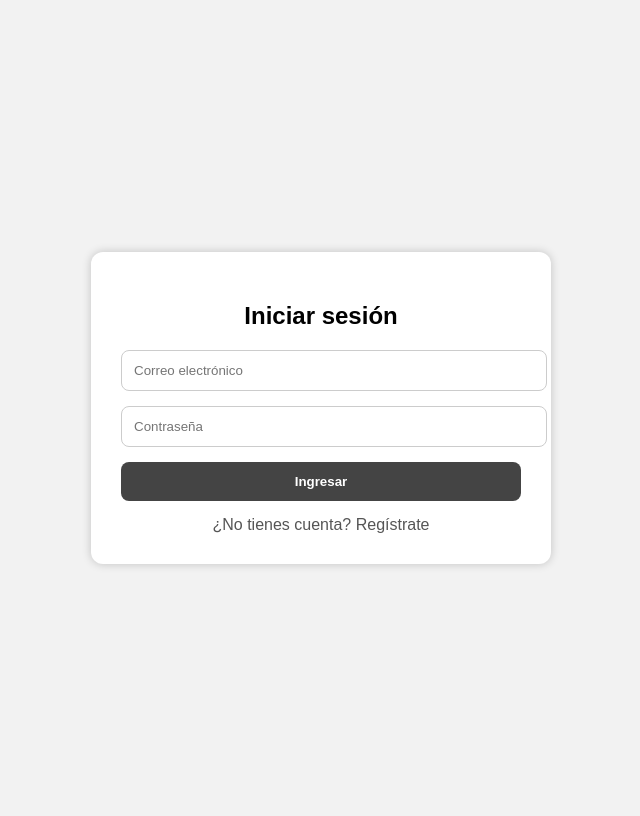
After one commit to alfonso653/berakah-emeth, a Flask app: page /login in a window 1280 px wide. The commit adds this page. Shown: the whole page, without its empty margins (319-959 px from the left). Run offline with Flask 3, Linux system fonts and the light colour scheme.

Commit message:
🔥 Actualización: login, menú hamburguesa y mejoras visuales

```diff
--- a/app.py
+++ b/app.py
@@ -1,68 +1,35 @@
-from flask import Flask, render_template
+from flask_sqlalchemy import SQLAlchemy
+from models import db, Usuario
+from flask import Flask, render_template, request, redirect, url_for, flash, session
 
 app = Flask(__name__)
+app.config['SQLALCHEMY_DATABASE_URI'] = 'sqlite:///usuarios.db'
+app.config['SQLALCHEMY_TRACK_MODIFICATIONS'] = False
+app.secret_key = 'clave-secreta-muy-segura'
+
+db.init_app(app)
 
 # Diccionario con las secciones y sus clases
 secciones = {
     "Doctrinas": [
-        {
-            "titulo": "Clase 1: La Revelación de Dios",
-            "slug": "revelacion-de-dios",
-            "video_url": "https://www.youtube.com/embed/MDlvQqrYSvs"
-        },
-        {
-            "titulo": "Clase 2: La Imagen de Dios",
-            "slug": "imagen-de-dios",
-            "video_url": "https://www.youtube.com/embed/c2pA4-G2z_o"
-        }
+        {"titulo": "Clase 1: La Revelación de Dios", "slug": "revelacion-de-dios", "video_url": "https://www.youtube.com/embed/MDlvQqrYSvs"},
+        {"titulo": "Clase 2: La Imagen de Dios", "slug": "imagen-de-dios", "video_url": "https://www.youtube.com/embed/c2pA4-G2z_o"}
     ],
     "Carácter": [
-        {
-            "titulo": "Clase 1: El fruto del Espíritu",
-            "slug": "fruto-del-espiritu",
-            "video_url": "https://www.youtube.com/embed/qwerty5678"
-        },
-        {
-            "titulo": "Clase 2: Humildad en acción",
-            "slug": "humildad",
-            "video_url": "https://www.youtube.com/embed/qazwsx1234"
-        }
+        {"titulo": "Clase 1: El fruto del Espíritu", "slug": "fruto-del-espiritu", "video_url": "https://www.youtube.com/embed/qwerty5678"},
+        {"titulo": "Clase 2: Humildad en acción", "slug": "humildad", "video_url": "https://www.youtube.com/embed/qazwsx1234"}
     ],
     "Oración": [
-        {
-            "titulo": "Clase 1: Cómo oraba Jesús",
-            "slug": "como-oraba-jesus",
-            "video_url": "https://www.youtube.com/embed/oracion1"
-        },
-        {
-            "titulo": "Clase 2: Intercesión efectiva",
-            "slug": "intercesion-efectiva",
-            "video_url": "https://www.youtube.com/embed/oracion2"
-        }
+        {"titulo": "Clase 1: Cómo oraba Jesús", "slug": "como-oraba-jesus", "video_url": "https://www.youtube.com/embed/oracion1"},
+        {"titulo": "Clase 2: Intercesión efectiva", "slug": "intercesion-efectiva", "video_url": "https://www.youtube.com/embed/oracion2"}
     ],
     "Sanidad Interior": [
-        {
-            "titulo": "Clase 1: Sanando el corazón herido",
-            "slug": "sanando-corazon-herido",
-            "video_url": "https://www.youtube.com/embed/sanidad1"
-        },
-        {
-            "titulo": "Clase 2: Liberación emocional",
-            "slug": "liberacion-emocional",
-            "video_url": "https://www.youtube.com/embed/sanidad2"
-        }
+        {"titulo": "Clase 1: Sanando el corazón herido", "slug": "sanando-corazon-herido", "video_url": "https://www.youtube.com/embed/sanidad1"},
+        {"titulo": "Clase 2: Liberación emocional", "slug": "liberacion-emocional", "video_url": "https://www.youtube.com/embed/sanidad2"}
     ],
     "Carácter de Dios": [
-        {
-            "titulo": "Clase 1: Dios es amor",
-            "slug": "dios-es-amor",
-            "video_url": "https://www.youtube.com/embed/diosesamor1"
-        },
-        {
-            "titulo": "Clase 2: Dios es justo",
-            "slug": "dios-es-justo",
-            "video_url": "https://www.youtube.com/embed/diosesjusto2"
-        }
+        {"titulo": "Clase 1: Dios es amor", "slug": "dios-es-amor", "video_url": "https://www.youtube.com/embed/diosesamor1"},
+        {"titulo": "Clase 2: Dios es justo", "slug": "dios-es-justo", "video_url": "https://www.youtube.com/embed/diosesjusto2"}
     ]
 }
 
@@ -78,7 +45,52 @@ def clase(slug):
                 return render_template('clase.html', clase=clase)
     return "Clase no encontrada", 404
 
+# Ruta para registro de usuarios
+@app.route('/registro', methods=['GET', 'POST'])
+def registro():
+    if request.method == 'POST':
+        nombre = request.form['nombre']
+        email = request.form['email']
+        contraseña = request.form['contraseña']
+
+        existente = Usuario.query.filter_by(email=email).first()
+        if existente:
+            flash('⚠️ El correo ya está registrado.')
+            return redirect(url_for('registro'))
+
+        nuevo_usuario = Usuario(nombre=nombre, email=email)
+        nuevo_usuario.set_password(contraseña)
+
+        db.session.add(nuevo_usuario)
+        db.session.commit()
+
+        flash('✅ Registro exitoso. ¡Ya puedes iniciar sesión!')
+        return redirect(url_for('home'))
+
+    return render_template('registro.html')
+@app.route('/login', methods=['GET', 'POST'])
+def login():
+    if request.method == 'POST':
+        email = request.form['email']
+        contraseña = request.form['contraseña']
+
+        usuario = Usuario.query.filter_by(email=email).first()
+        if usuario and usuario.check_password(contraseña):
+            session['usuario_id'] = usuario.id
+            session['usuario_nombre'] = usuario.nombre
+            session['es_admin'] = usuario.es_admin
+            flash('✅ Sesión iniciada con éxito')
+            return redirect(url_for('home'))
+        else:
+            flash('❌ Credenciales incorrectas')
+
+    return render_template('login.html')
+
+# Crear la base de datos si no existe
+with app.app_context():
+    db.create_all()
+
 if __name__ == '__main__':
     import os
-    port = int(os.environ.get('PORT', 5000))  # 5000 es valor por defecto local
+    port = int(os.environ.get('PORT', 5000))
     app.run(host='0.0.0.0', port=port)
--- /dev/null
+++ b/templates/login.html
@@ -0,0 +1,75 @@
+<!DOCTYPE html>
+<html lang="es">
+<head>
+    <meta charset="UTF-8">
+    <title>Iniciar Sesión - Berakah Emeth</title>
+    <style>
+        body {
+            font-family: Arial, sans-serif;
+            background: #f2f2f2;
+            display: flex;
+            justify-content: center;
+            align-items: center;
+            height: 100vh;
+        }
+        .formulario {
+            background: white;
+            padding: 30px;
+            border-radius: 12px;
+            box-shadow: 0 0 10px rgba(0,0,0,0.2);
+            width: 100%;
+            max-width: 400px;
+        }
+        h2 {
+            text-align: center;
+            margin-bottom: 20px;
+        }
+        input {
+            width: 100%;
+            padding: 12px;
+            margin-bottom: 15px;
+            border: 1px solid #ccc;
+            border-radius: 8px;
+        }
+        button {
+            width: 100%;
+            padding: 12px;
+            background: #444;
+            color: white;
+            border: none;
+            border-radius: 8px;
+            font-weight: bold;
+            cursor: pointer;
+        }
+        button:hover {
+            background: #666;
+        }
+        .mensaje {
+            color: red;
+            text-align: center;
+            margin-bottom: 15px;
+        }
+        a {
+            display: block;
+            text-align: center;
+            margin-top: 15px;
+            text-decoration: none;
+            color: #555;
+        }
+    </style>
+</head>
+<body>
+    <form class="formulario" method="POST">
+        <h2>Iniciar sesión</h2>
+        {% with mensajes = get_flashed_messages() %}
+            {% if mensajes %}
+                <div class="mensaje">{{ mensajes[0] }}</div>
+            {% endif %}
+        {% endwith %}
+        <input type="email" name="email" placeholder="Correo electrónico" required>
+        <input type="password" name="contraseña" placeholder="Contraseña" required>
+        <button type="submit">Ingresar</button>
+        <a href="/registro">¿No tienes cuenta? Regístrate</a>
+    </form>
+</body>
+</html>
```
Also changed, not shown: models.py (added, +17 -0 lines), templates/index.html (+50 -1 lines), templates/registro.html (added, +86 -0 lines), instance/usuarios.db (added).
